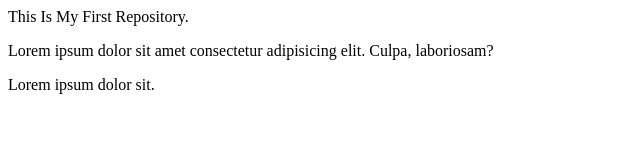
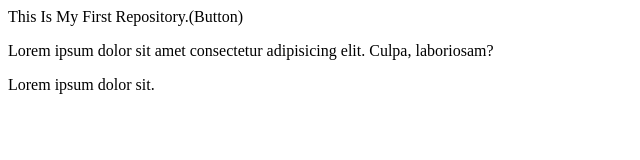
Before and after one commit to Rishima7/GitDemo, a plain HTML site: page index.html in a window 1280 px wide. Shown: the full height of the page, 0-640 px from the left. Drawn offline with Linux system fonts and the light colour scheme.

Commit message:
Add Button

```diff
--- a/index.html
+++ b/index.html
@@ -1,3 +1,3 @@
-<p>This Is My First Repository.</p>
+<p>This Is My First Repository.(Button)</p>
 <p>Lorem ipsum dolor sit amet consectetur adipisicing elit. Culpa, laboriosam?</p>
 <p>Lorem ipsum dolor sit.</p>
```
